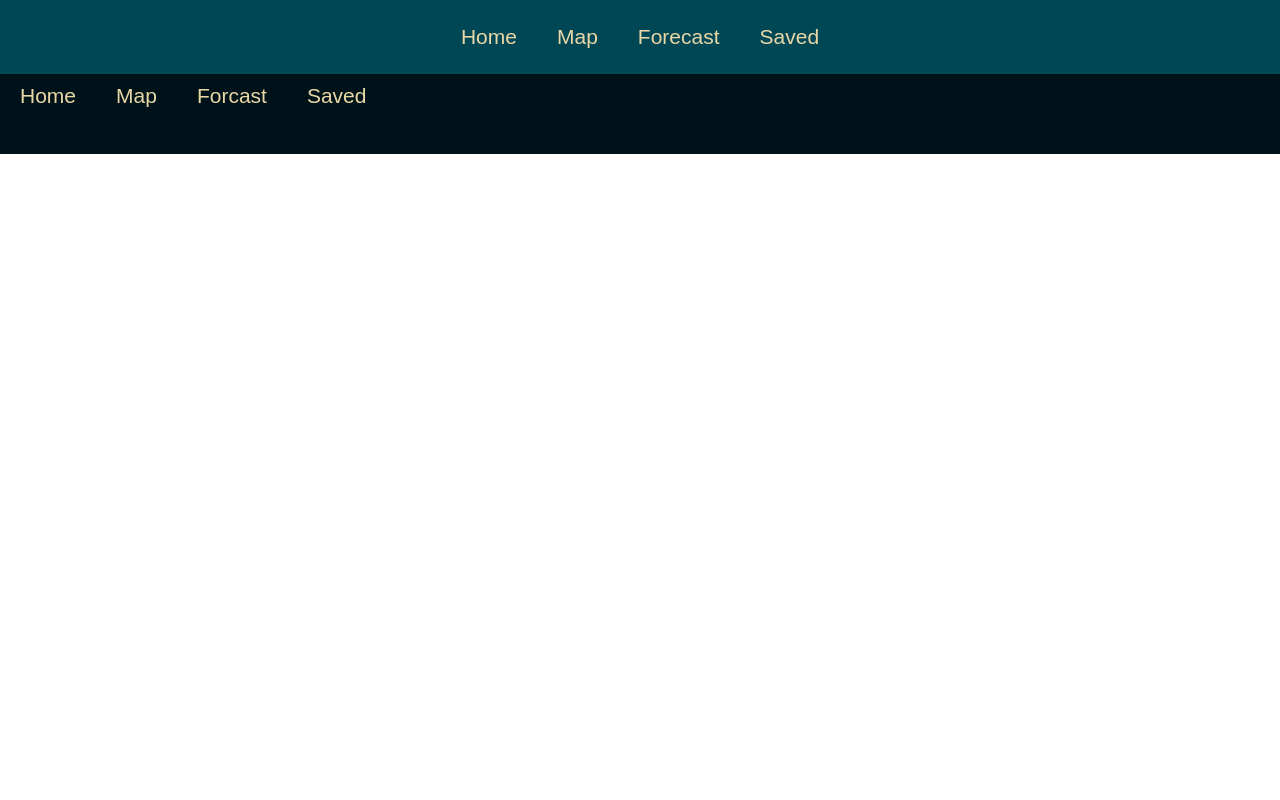
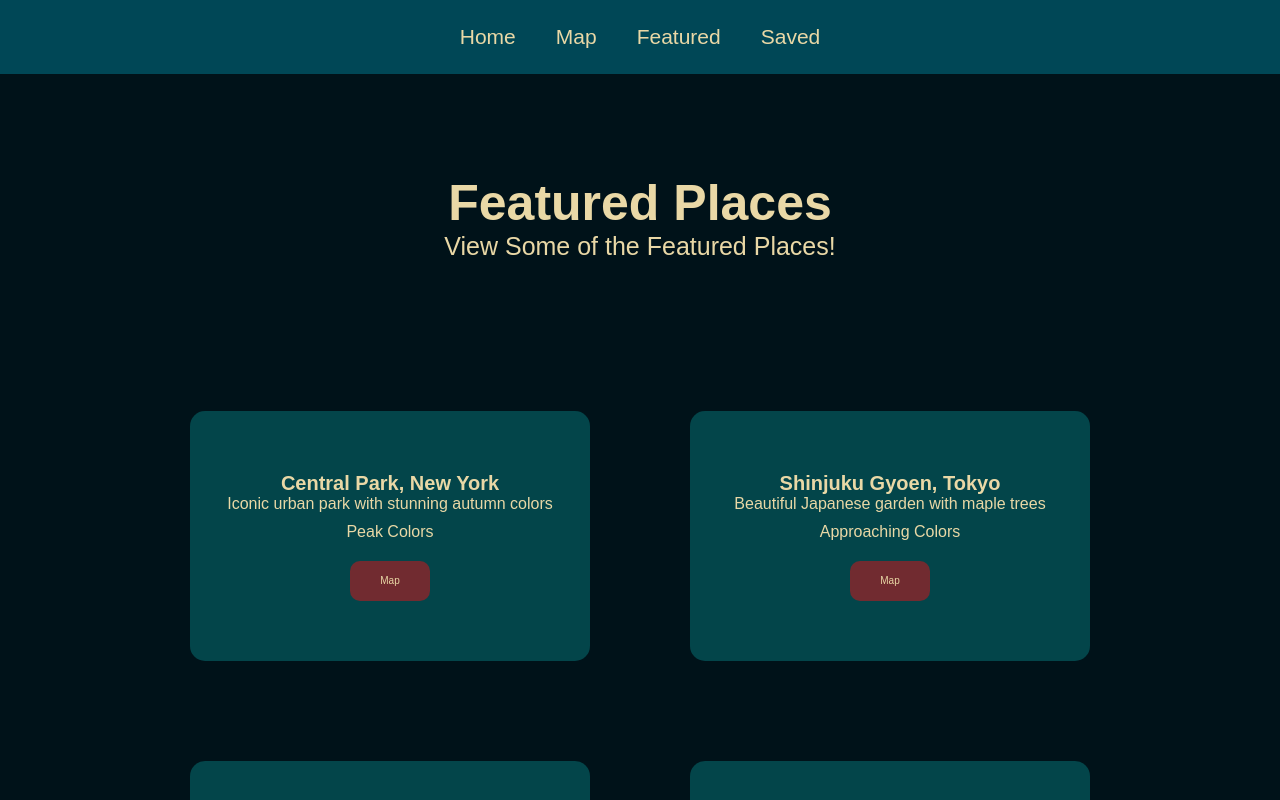
Before and after one commit to Abhinav2065/autumn-view, a React (Vite) app in the folder autumn-view/: page /featured in a window 1280 px wide. Shown: the top 800 px of the page. Built offline with nearby package versions, Linux system fonts and the light colour scheme.

Commit message:
Added a Featured Page

```diff
--- /dev/null
+++ b/autumn-view/src/components/Featured.jsx
@@ -0,0 +1,47 @@
+import React from 'react'
+import '../style/Featured.css'
+import { Link } from 'react-router-dom'
+
+const capitalizeFirstLetter = (str) => {
+    if (typeof str !== 'string' || str.length === 0) {
+      return str;
+    }
+    return str.charAt(0).toUpperCase() + str.slice(1);
+}
+
+const Featured = ({ foliageLocations }) => {
+  return (
+    <div>
+      <div className="featured">
+        <div className="featured-hero">
+          <h2>Featured Places</h2>
+          <p>View Some of the Featured Places!</p>
+        </div>
+
+        <div className="cards">
+          {foliageLocations.map(location => (
+            <div key={location.id} className="card">
+              <h4>{location.name}</h4>
+              <p>{location.description}</p>
+              <p>{capitalizeFirstLetter(location.status)} Colors</p>
+              <Link to='/map'>
+                <button className="view-on-map-btn">Map</button>
+              </Link>
+            </div>
+          ))}
+        </div>
+
+        <div className="add-places">
+          <Link
+            to='/map'
+            state={{ showAddLocation: true }}
+          >
+            <button className='add-btn'>Add a Place!</button>
+          </Link>
+        </div>
+      </div>
+    </div>
+  )
+}
+
+export default Featured
--- a/autumn-view/src/components/Map.jsx
+++ b/autumn-view/src/components/Map.jsx
@@ -1,6 +1,6 @@
 import React, { useState, useEffect } from 'react'
 import { MapContainer, TileLayer, Marker, Popup, useMapEvents } from 'react-leaflet'
-import { Link } from 'react-router-dom'
+import { Link , useLocation} from 'react-router-dom'
 import 'leaflet/dist/leaflet.css'
 import '../style/Map.css'
 import L from 'leaflet'
@@ -23,9 +23,9 @@
   return null
 }
 
-const Map = () => {
+const Map = ({foliageLocations, setFoliageLocations}) => {
+  const location = useLocation()
   const [userPosition, setUserPosition] = useState(null)
-  const [foliageLocations, setFoliageLocations] = useState([])
   const [isLoading, setIsLoading] = useState(true)
   const [showForm, setShowForm] = useState(false)
   const [choosingLocation, setChoosingLocation] = useState(false)
@@ -78,59 +78,19 @@
         position: [27.8021, 85.3678],
         status: "peak",
         description: "National park with rhododendron forests"
-      },
-      {
-        id: 6,
-        name: "Bois de Boulogne, Paris",
-        position: [48.8636, 2.2532],
-        status: "peak",
-        description: "Large Parisian park with autumn colors"
-      },
-      {
-        id: 7,
-        name: "Ueno Park, Tokyo",
-        position: [35.7148, 139.7733],
-        status: "approaching",
-        description: "Famous for cherry blossoms and fall foliage"
-      },
-      {
-        id: 8,
-        name: "Stanley Park, Vancouver",
-        position: [49.3043, -123.1443],
-        status: "peak",
-        description: "Seaside park with dense forest areas"
-      },
-      {
-        id: 9,
-        name: "Lumpini Park, Bangkok",
-        position: [13.7328, 100.5450],
-        status: "approaching",
-        description: "Green oasis in the heart of Bangkok"
-      },
-      {
-        id: 10,
-        name: "Jardim Botânico, Rio de Janeiro",
-        position: [-22.9660, -43.2242],
-        status: "peak",
-        description: "Tropical botanical garden with diverse foliage"
       }
     ]
     return majorCityLocations
   }
 
-
-
   const calculateDistance = (lat1, lon1, lat2, lon2) => {
-    const R_earth = 6371 // radiii of earth
+    const R_earth = 6371 // radius of earth
     const dLat = (lat2 - lat1) * Math.PI / 180
     const dLon = (lon2 - lon1) * Math.PI / 180
     const a = Math.sin(dLat/2) * Math.sin(dLat/2) + Math.cos(lat1 * Math.PI / 180) * Math.cos(lat2 * Math.PI / 180) * Math.sin(dLon/2) * Math.sin(dLon/2)
     const c = 2 * Math.atan2(Math.sqrt(a), Math.sqrt(1-a))
     return (R_earth * c).toFixed(1) // Distance!
   }
-
-
-
 
   const handleRate = (id) => {
     setCurrentRatingId(id)
@@ -289,25 +249,29 @@
           const userLng = position.coords.longitude
 
           setUserPosition([userLat, userLng])
-
-          const nearbyFoliage = getFoliageLocations(userLat, userLng)
-          setFoliageLocations(nearbyFoliage)
           setIsLoading(false)
         },
         (error) => {
           const fallbackPosition = [27.7172, 85.3240]
           setUserPosition(fallbackPosition)
-          setFoliageLocations(getFoliageLocations(fallbackPosition[0], fallbackPosition[1]))
           setIsLoading(false)
         }
       )
     } else {
       const fallbackPosition = [27.7172, 85.3240]
       setUserPosition(fallbackPosition)
-      setFoliageLocations(getFoliageLocations(fallbackPosition[0], fallbackPosition[1]))
       setIsLoading(false)
     }
   }, [])
+
+  useEffect(() => {
+    if (location.state?.showAddLocation) {
+      setShowForm(true)
+      // Clear the state so it doesn't trigger again on refresh
+      window.history.replaceState({}, document.title)
+    }
+  }, [location])
+
 
   if (isLoading || !userPosition) {
     return (
--- a/autumn-view/src/components/Navbar.jsx
+++ b/autumn-view/src/components/Navbar.jsx
@@ -10,7 +10,7 @@
             <ul>
                 <li><Link to='/'>Home</Link></li>
                 <li><Link to='/map'>Map</Link></li>
-                <li><Link to='/forcast'>Forecast</Link></li>
+                <li><Link to='/featured'>Featured</Link></li>
                 <li><Link to='/saved'>Saved</Link></li>
             </ul>
         </div>
--- a/autumn-view/src/main.jsx
+++ b/autumn-view/src/main.jsx
@@ -1,4 +1,4 @@
-import { StrictMode } from 'react'
+import { StrictMode, useState } from 'react'
 import { createRoot } from 'react-dom/client'
 import { BrowserRouter as Router, Routes, Route } from 'react-router-dom'
 import './index.css'
@@ -6,16 +6,75 @@
 import Home from './components/Home'
 import Footer from './components/Footer'
 import Map from './components/Map'
+import Featured from './components/Featured'
 
-createRoot(document.getElementById('root')).render(
-  <StrictMode>
+const App = () => {
+  const [foliageLocations, setFoliageLocations] = useState([
+    {
+      id: 1,
+      name: "Central Park, New York",
+      position: [40.7829, -73.9654],
+      status: "peak",
+      description: "Iconic urban park with stunning autumn colors"
+    },
+    {
+      id: 2,
+      name: "Shinjuku Gyoen, Tokyo",
+      position: [35.6852, 139.7101],
+      status: "approaching",
+      description: "Beautiful Japanese garden with maple trees"
+    },
+    {
+      id: 3,
+      name: "Hyde Park, London",
+      position: [51.5073, -0.1657],
+      status: "peak",
+      description: "Historic London park with autumn foliage"
+    },
+    {
+      id: 4,
+      name: "Jingshan Park, Beijing",
+      position: [39.9213, 116.3915],
+      status: "approaching",
+      description: "Imperial garden with panoramic city views"
+    },
+    {
+      id: 5,
+      name: "Shivapuri Nagarjun, Kathmandu",
+      position: [27.8021, 85.3678],
+      status: "peak",
+      description: "National park with rhododendron forests"
+    }
+  ])
+
+  return (
     <Router>
       <Navbar />
       <Routes>
         <Route path="/" element={<Home />} />
-        <Route path='/map' element={<Map />}/>
+        <Route
+          path='/map'
+          element={
+            <Map
+              foliageLocations={foliageLocations}
+              setFoliageLocations={setFoliageLocations}
+            />
+          }
+        />
+        <Route
+          path='/featured'
+          element={
+            <Featured foliageLocations={foliageLocations} />
+          }
+        />
       </Routes>
       <Footer />
     </Router>
+  )
+}
+
+createRoot(document.getElementById('root')).render(
+  <StrictMode>
+    <App />
   </StrictMode>,
 )
--- /dev/null
+++ b/autumn-view/src/style/Featured.css
@@ -0,0 +1,90 @@
+.featured {
+    background-color: #001219;
+    min-height: 100vh;
+}
+
+
+.featured-hero {
+    text-align: center;
+    padding: 100px;
+}
+
+
+.featured-hero h2 {
+    font-size: 50px;
+}
+
+.featured-hero p {
+    font-size: 25px;
+}
+
+.card {
+    background-color: #0a949665;
+    height: 250px;
+    width: 400px;
+    border-radius: 15px;
+    display: flex;
+    flex-direction: column;
+    justify-content: center;
+    align-items: center;
+    padding: 10px;
+    transition: background-color 0.3s ease, transform 0.3s ease;
+    margin: 50px;
+    cursor: pointer;
+}
+
+
+.card:hover {
+    background-color: #0a94969a;
+    transform: scale(1.05);
+}
+
+.card h4 {
+    font-size: 20px;
+}
+
+.card p {
+    margin-bottom: 10px;
+}
+
+.view-on-map-btn {
+    height: 40px;
+    width: 80px;
+    background-color: #9b2226b8;
+    border: none;
+    border-radius: 10px;
+    margin-top: 10px;
+    cursor: pointer;
+    font-size: 10px;
+    transition: background-color 0.3s ease, transform 0.3s ease;
+}
+
+
+
+.fake-btn:hover {
+    background-color: #9b2226;
+    transform: scale(1.05);
+}
+
+.cards {
+    display: flex;
+    justify-content: center;
+    flex-wrap: wrap;
+}
+
+
+.add-places {
+    display: flex;
+    flex-direction: column;
+    padding: 100px;
+    align-items: center;
+}
+.add-btn {
+    height: 100px;
+    width: 200px;
+    font-size: 20px;
+    background-color: rgba(10, 148, 150, 0.838);
+    border: none;
+    border-radius: 20px;
+    cursor: pointer;
+}
```
